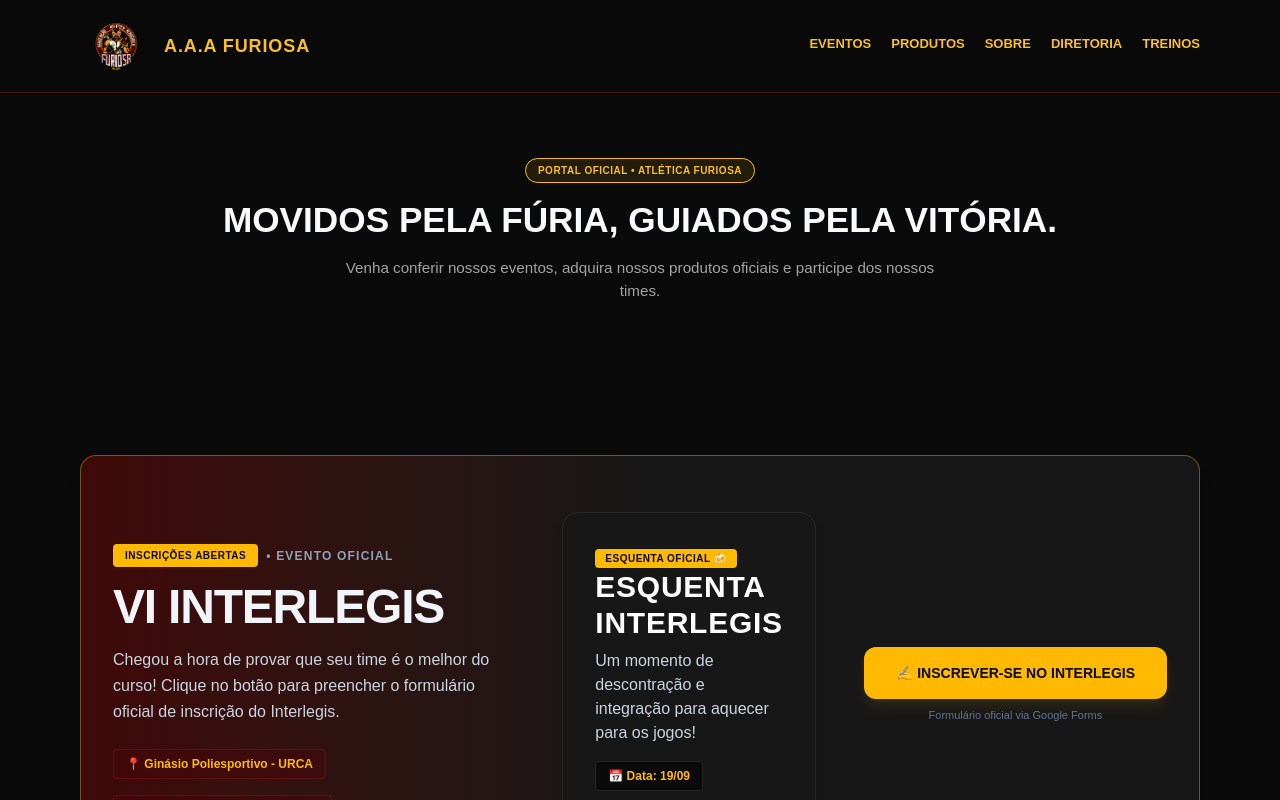
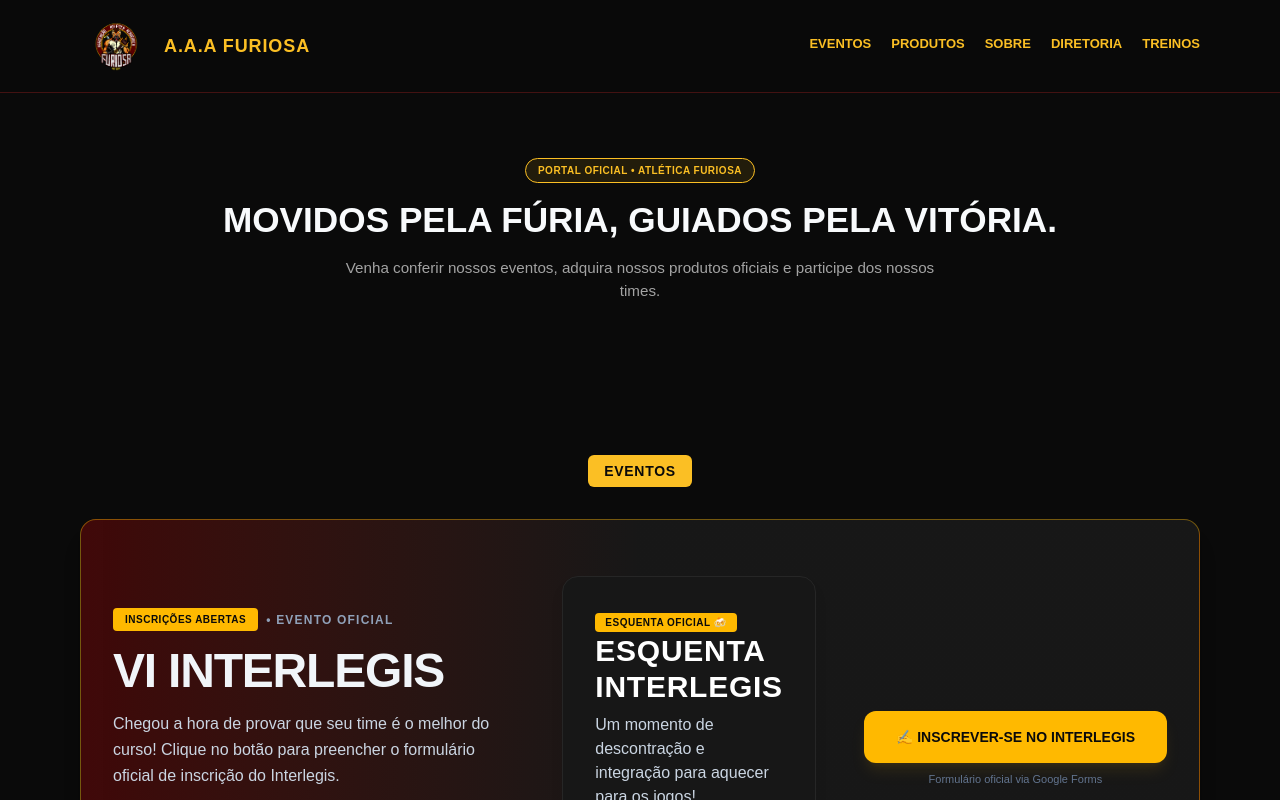
Before and after one commit to AtleticaFuriosa/atletica-furiosa, a Next.js app: page / in a window 1280 px wide. Shown: the top 800 px of the page. Built offline with nearby package versions, Linux system fonts and the light colour scheme.

Commit message:
Corrige duplicacao de tags na secao de eventos

```diff
--- a/src/app/page.tsx
+++ b/src/app/page.tsx
@@ -148,7 +148,14 @@ export default function Home() {
     </div>
 
       {/* BLOCO DESTAQUE: IV INTERLEGIS */}
-      <section id="eventos" className="max-w-6xl mx-auto px-4 py-12">
+<section id="eventos" className="max-w-6xl mx-auto px-4 py-12">
+
+  {/* Título da Seção */}
+  <div className="text-center mb-8">
+    <span className="inline-block bg-[#fbbf24] text-[#0a0a0a] font-black text-sm uppercase px-4 py-1.5 rounded-md tracking-wider">
+      Eventos
+    </span>
+  </div>
         <div className="bg-gradient-to-r from-red-950/90 via-neutral-900 to-neutral-900 p-8 rounded-2xl border border-amber-400/40 shadow-xl flex flex-col lg:flex-row items-center justify-between gap-8">
 
           <div className="space-y-4 max-w-2xl text-left">
```
